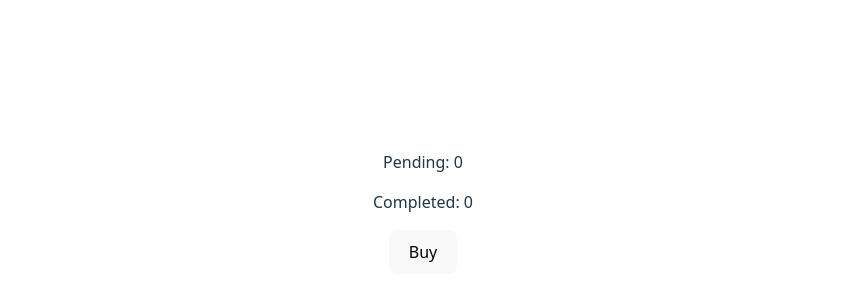
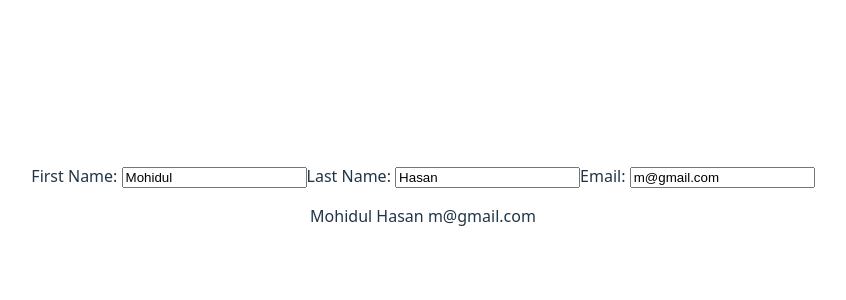
Before and after one commit to devmohidul/react-practice, a React (Vite) app: page / in a window 1280 px wide. Shown: the part 196-496 px from the top of the page, without its empty margins (217-1063 px from the left). Built offline with nearby package versions, Linux system fonts and the light colour scheme.

Commit message:
Simple form component with onchange

```diff
--- a/src/App.jsx
+++ b/src/App.jsx
@@ -1,5 +1,5 @@
 import "./App.css";
-import RequestTracker from "./components/RequestTracker";
+import Myfrom from "./components/Myform";
 
 // const person = {
 //   h1: {
@@ -64,7 +64,9 @@ function App() {
       </button> */}
       {/* <img src={sculpture.url} alt={sculpture.alt} />
       {showMore && <p>{sculpture.description}</p>} */}
-      <RequestTracker />
+      {/* <RequestTracker /> */}
+      {/* <MovingDot /> */}
+      <Myfrom />
     </>
   );
 }
--- /dev/null
+++ b/src/components/Myform.jsx
@@ -0,0 +1,54 @@
+import { useState } from "react";
+
+export default function Myfrom() {
+  const [person, setPerson] = useState({
+    firstName: "Mohidul",
+    lastName: "Hasan",
+    email: "m@gmail.com",
+  });
+
+  const handleChange = (e) => {
+    setPerson({
+      ...person,
+      [e.target.name]: e.target.value,
+    });
+  };
+
+  return (
+    <>
+      <label>
+        First Name:{" "}
+        <input
+          type="text"
+          name="firstName"
+          value={person.firstName}
+          onChange={handleChange}
+        />
+      </label>
+      <label>
+        Last Name:{" "}
+        <input
+          type="text"
+          name="lastName"
+          value={person.lastName}
+          onChange={handleChange}
+        />
+      </label>
+      <label>
+        Email:{" "}
+        <input
+          type="text"
+          name="email"
+          value={person.email}
+          onChange={handleChange}
+        />
+      </label>
+
+      <p>
+        {person.firstName} {""}
+        {person.lastName} {""}
+        {person.email} {""}
+      </p>
+    </>
+  );
+}
```
Also changed, not shown: src/components/MovingDot.jsx (added, +36 -0 lines).
